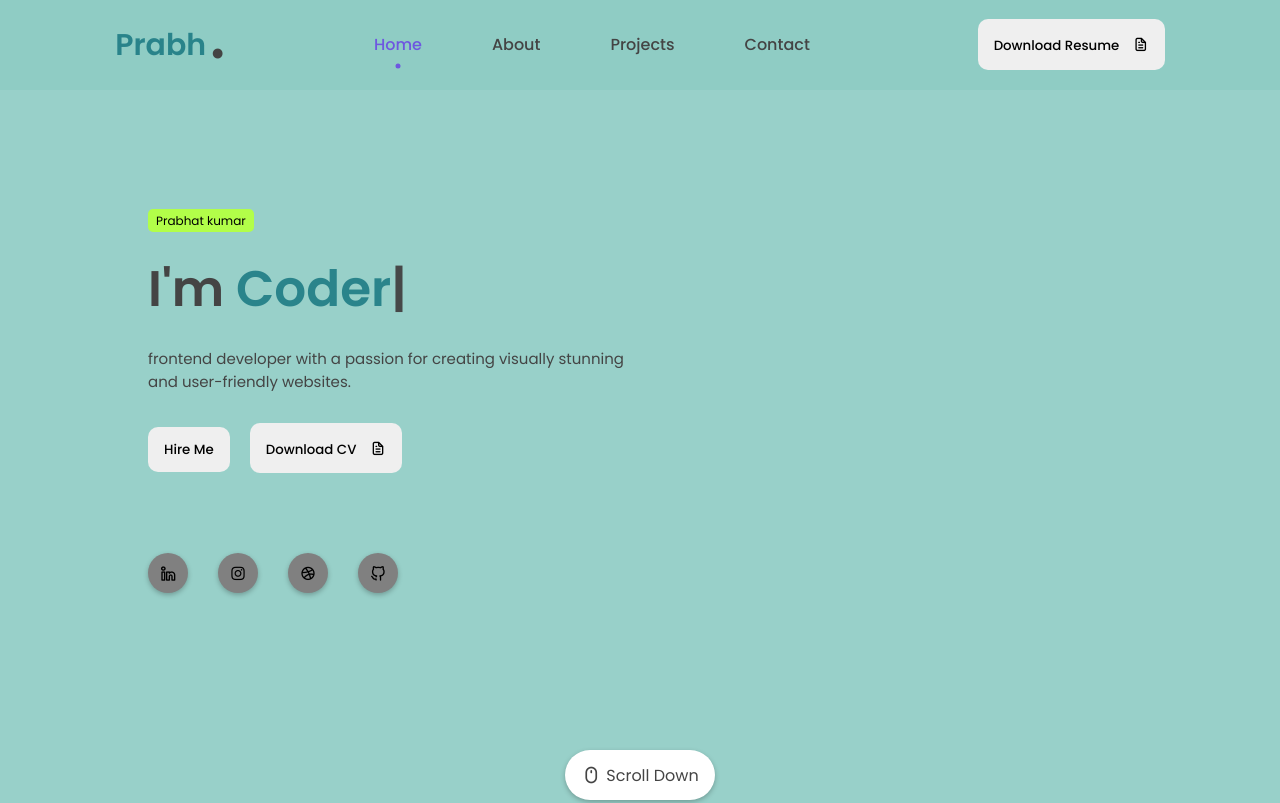
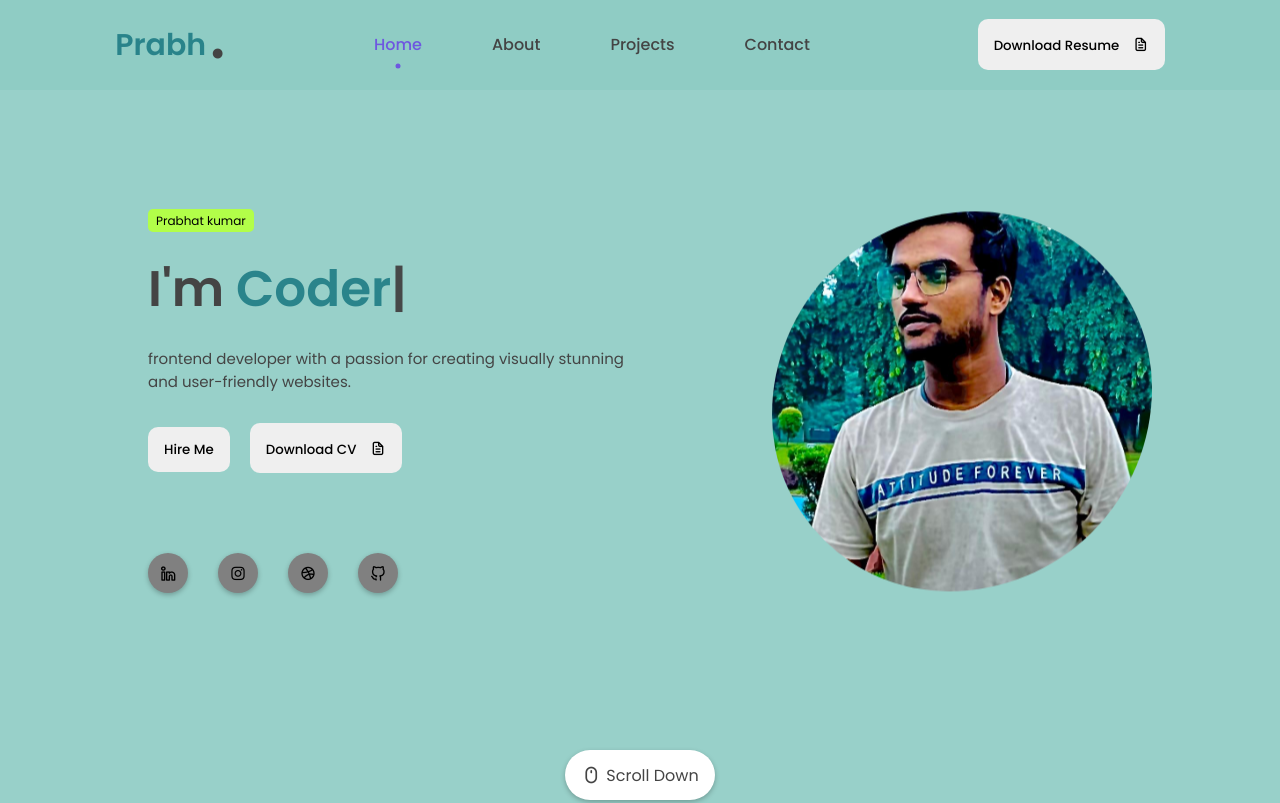
Before and after one commit to Prabhat9798/curriculam-vitae, a plain HTML site: page index.html in a window 1280 px wide. Shown: the top 803 px of the page. Drawn offline with nearby package versions, Linux system fonts and the light colour scheme.

Commit message:
Update index.html

```diff
--- a/index.html
+++ b/index.html
@@ -126,7 +126,7 @@
           <div class="featured-image">
             <div class="image">
               <img
-                src="./assests/WhatsApp Image 2024-12-20 at 00.46.42_51b860fa.jpg"
+                src="WhatsApp Image 2024-12-20 at 00.46.42_51b860fa.jpg"
                 alt="avatar"
               />
             </div>
```
